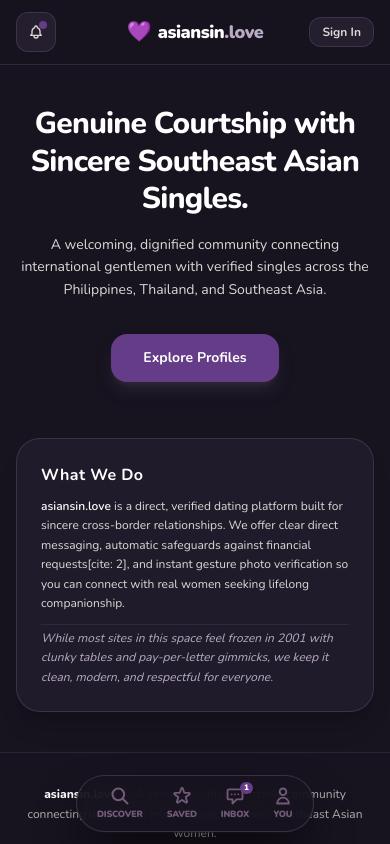
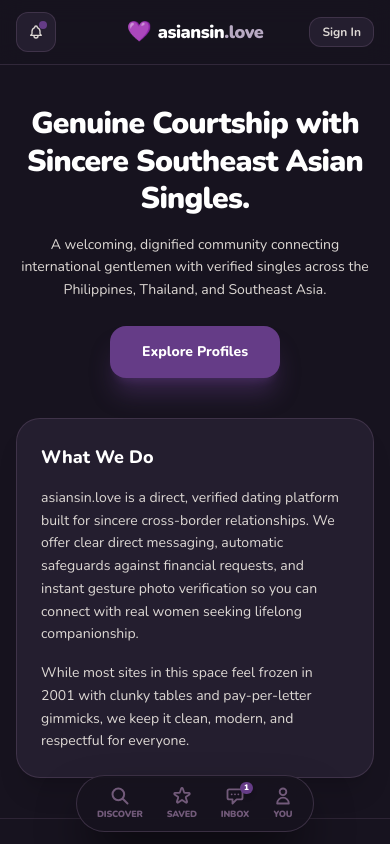
Before and after one commit to sandschristopher-png/asiansin-love, a Next.js app: page / in a window 390 px wide. Shown: the top 844 px of the page. Built offline with nearby package versions, Linux system fonts and the light colour scheme.

Commit message:
fix: restore vertical scrolling on mobile browsers, remove text typo, and add page transitions

```diff
--- a/app/globals.css
+++ b/app/globals.css
@@ -5,17 +5,42 @@
   --foreground: #F3EBF9;
 }
 
-/* Native App Mobile Feel */
+/* Remove touch lag without capturing vertical scrolling */
 * {
   -webkit-tap-highlight-color: transparent;
 }
 
-html, body {
-  touch-action: manipulation;
-  overscroll-behavior-y: none;
+html {
+  background-color: #17131F;
+  color: #F3EBF9;
+  scroll-behavior: smooth;
 }
 
-/* Card Subtle Elevation */
+body {
+  background-color: #17131F;
+  color: #F3EBF9;
+  min-height: 100vh;
+  margin: 0;
+  padding: 0;
+}
+
+/* Fluid Page Entry Animation */
+@keyframes pageFadeIn {
+  from {
+    opacity: 0;
+    transform: translateY(6px);
+  }
+  to {
+    opacity: 1;
+    transform: translateY(0);
+  }
+}
+
+.page-transition {
+  animation: pageFadeIn 0.25s cubic-bezier(0.16, 1, 0.3, 1) forwards;
+}
+
+/* Tactile feedback for mobile tap targets */
 .profile-card-lift {
   transition: transform 0.2s cubic-bezier(0.16, 1, 0.3, 1), box-shadow 0.2s cubic-bezier(0.16, 1, 0.3, 1);
 }
--- a/app/layout.tsx
+++ b/app/layout.tsx
@@ -18,7 +18,6 @@ export const viewport: Viewport = {
   maximumScale: 1,
   userScalable: false,
   themeColor: "#17131F",
-  viewportFit: "cover",
 };
 
 export const metadata: Metadata = {
@@ -37,13 +36,13 @@ export default function RootLayout({
   children: React.ReactNode;
 }>) {
   return (
-    <html lang="en" className="dark overflow-x-hidden">
+    <html lang="en" className="dark">
       <body
-        className={`${nunito.variable} font-[family-name:var(--font-nunito)] bg-[#17131F] text-[#F3EBF9] min-h-screen flex flex-col overflow-x-hidden selection:bg-[#653C87] selection:text-white pb-24 md:pb-0`}
+        className={`${nunito.variable} font-[family-name:var(--font-nunito)] bg-[#17131F] text-[#F3EBF9] min-h-screen flex flex-col pb-24 md:pb-0`}
       >
         <FavoritesProvider>
           <Navbar />
-          <div className="flex-1 w-full max-w-full overflow-x-hidden">
+          <div className="flex-1 w-full max-w-full page-transition">
             {children}
           </div>
           <BottomDock />
--- a/app/page.tsx
+++ b/app/page.tsx
@@ -5,37 +5,34 @@ import Link from 'next/link';
 
 export default function HomePage() {
   return (
-    <main className="max-w-4xl mx-auto w-full px-4 sm:px-6 py-10 sm:py-16 flex-1 flex flex-col justify-center text-center">
+    <main className="max-w-4xl mx-auto px-4 sm:px-6 py-10 sm:py-16 space-y-10">
 
-      {/* Hero Headline & Subtitle */}
-      <div className="space-y-4 max-w-3xl mx-auto">
-        <h1 className="text-3xl sm:text-4xl md:text-5xl font-extrabold text-white tracking-tight leading-tight font-[family-name:var(--font-nunito)]">
+      {/* Hero */}
+      <div className="text-center space-y-4">
+        <h1 className="text-3xl sm:text-5xl font-black text-white tracking-tight leading-tight">
           Genuine Courtship with Sincere Southeast Asian Singles.
         </h1>
-        <p className="text-sm sm:text-base md:text-lg text-[#DDD8D4] max-w-2xl mx-auto font-normal leading-relaxed">
+        <p className="text-sm sm:text-base text-[#DDD8D4] max-w-xl mx-auto leading-relaxed font-medium">
           A welcoming, dignified community connecting international gentlemen with verified singles across the Philippines, Thailand, and Southeast Asia.
         </p>
-      </div>
 
-      {/* Action Button */}
-      <div className="mt-8 flex justify-center">
+        <div className="pt-2">
           <Link
             href="/discover"
-          className="px-8 py-3.5 rounded-2xl bg-[#653C87] hover:bg-[#7A49A2] text-white font-bold text-sm sm:text-base shadow-lg shadow-[#41384E]/50 transition-all active:scale-[0.98]"
+            className="inline-block px-8 py-4 rounded-2xl bg-[#653C87] hover:bg-[#7A49A2] text-white font-extrabold text-sm sm:text-base shadow-xl shadow-[#653C87]/40 active:scale-95 transition-all"
           >
             Explore Profiles
           </Link>
         </div>
+      </div>
 
-      {/* Styled Modern Card for Platform Overview */}
-      <div className="mt-14 max-w-2xl mx-auto p-6 sm:p-7 rounded-3xl bg-[#241E2F]/80 border border-[#725A7A]/35 shadow-xl text-left sm:text-center space-y-2.5">
-        <h2 className="text-base sm:text-lg font-bold text-white tracking-wide">
-          What We Do
-        </h2>
-        <p className="text-xs sm:text-sm text-[#DDD8D4] leading-relaxed">
-          <span className="text-white font-semibold">asiansin.love</span> is a direct, verified dating platform built for sincere cross-border relationships. We offer clear direct messaging, automatic safeguards against financial requests[cite: 2], and instant gesture photo verification so you can connect with real women seeking lifelong companionship.
+      {/* Value Pillars */}
+      <div className="rounded-3xl bg-[#241E2F] border border-[#725A7A]/35 p-6 sm:p-8 space-y-4 shadow-xl">
+        <h2 className="text-lg font-extrabold text-white">What We Do</h2>
+        <p className="text-sm sm:text-base text-[#DDD8D4] leading-relaxed font-medium">
+          asiansin.love is a direct, verified dating platform built for sincere cross-border relationships. We offer clear direct messaging, automatic safeguards against financial requests, and instant gesture photo verification so you can connect with real women seeking lifelong companionship.
         </p>
-        <p className="text-xs sm:text-sm text-[#B8AAC3] leading-relaxed italic pt-1 border-t border-[#725A7A]/20">
+        <p className="text-sm sm:text-base text-[#DDD8D4] leading-relaxed font-medium">
           While most sites in this space feel frozen in 2001 with clunky tables and pay-per-letter gimmicks, we keep it clean, modern, and respectful for everyone.
         </p>
       </div>
```
Lines whose indentation alone changed are shown as unchanged.
